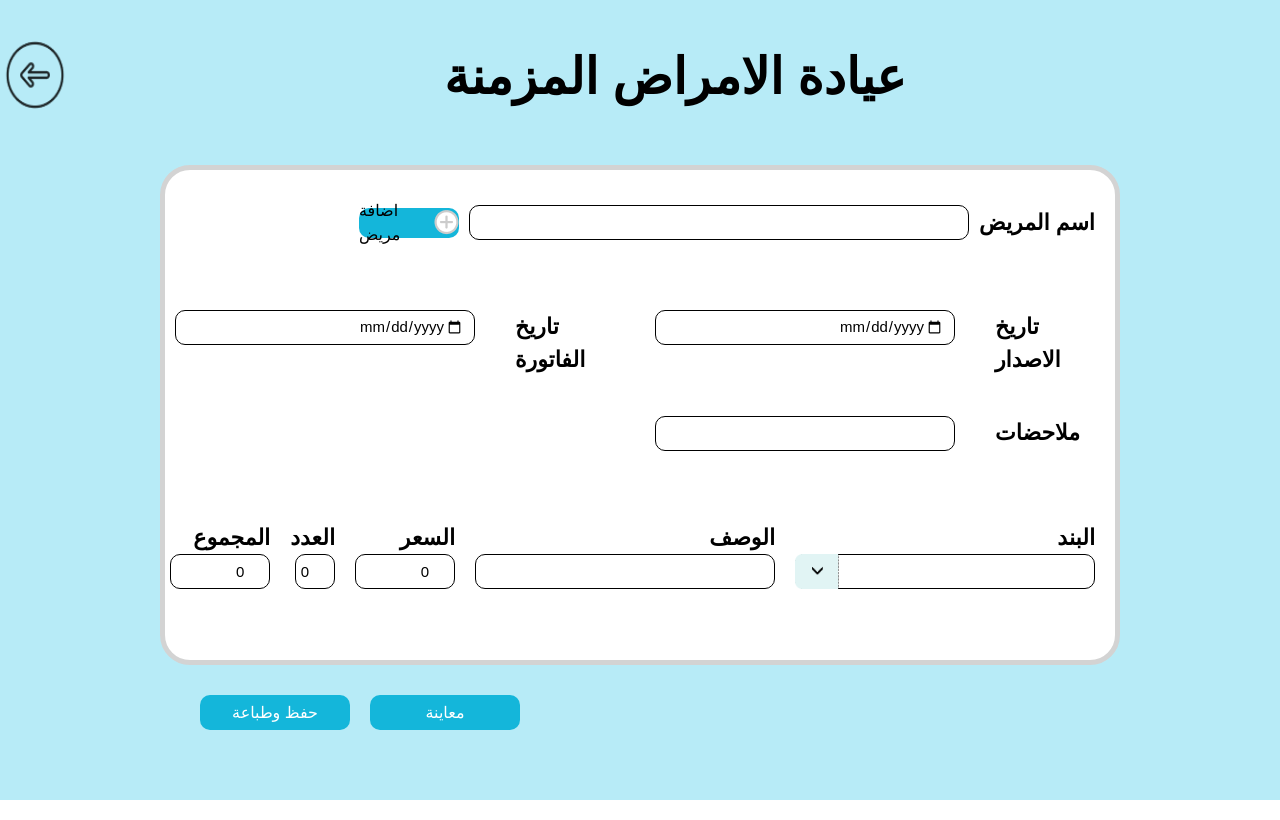
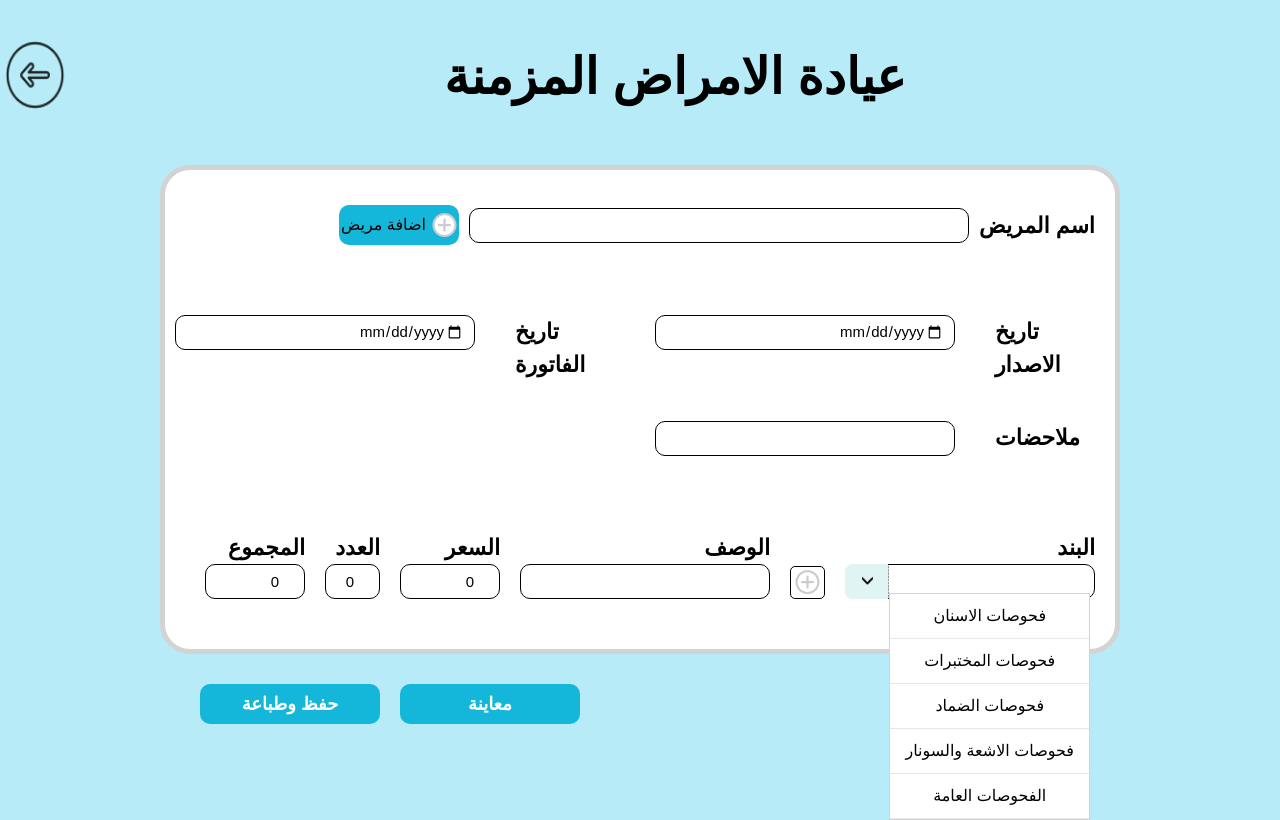
Before and after one commit to engbaqer/ClinicalManagementSystem, a React (Create React App) app: page / in a window 1280 px wide. Built offline with nearby package versions, Linux system fonts and the light colour scheme; a web font is replaced by a local one.

Commit message:
first commit in my branch

```diff
--- a/public/index.html
+++ b/public/index.html
@@ -29,7 +29,7 @@
     <link href="https://fonts.googleapis.com/css2?family=Madimi+One&display=swap" rel="stylesheet">
     <title></title>
   </head>
-  <body>
+  <body >
     <noscript>You need to enable JavaScript to run this app.</noscript>
     <div id="root"></div>
     <!--
--- a/src/App.js
+++ b/src/App.js
@@ -1,6 +1,6 @@
 
 import './App.css';
-import Homepage from '../src/pages/Homepage/home'
+// import Homepage from '../src/pages/Homepage/home'
 import InvoicePage from '../src/pages/InvoicePage/InvoicePage'
 function App() {
   return (
--- a/src/pages/Homepage/nav/nav.css
+++ b/src/pages/Homepage/nav/nav.css
@@ -1,4 +1,4 @@
-.haid{
+.hide{
     display: none;
 }
 .nav{
@@ -81,11 +81,14 @@ display: flex;
     display: flex;
     gap: 30px;
 }
-
+.nav .list ul .header{
+    padding-top: 0;
+}
 .nav .list ul  h1{
     font-weight: bold;
  margin-top: 20px;
  font-size: 25px;
+
 }
 .nav .list ul li img{
     width: 30px;
--- a/src/pages/Homepage/nav/nav.jsx
+++ b/src/pages/Homepage/nav/nav.jsx
@@ -14,10 +14,10 @@ import Invoice from '../../../images/invoice.png'
 import list from '../../../images/list.png'
 import Health from '../../../images/Health.png'
 function nav(params) {
-const [Showlis,SetshowList]=useState("haid");
+const [Showlis,SetshowList]=useState("hide");
 function changing(x) {
     if (x==="show"){
-SetshowList("haid")
+SetshowList("hide")
     }
     else{
         SetshowList("show")
--- a/src/pages/InvoicePage/InvoicePage.css
+++ b/src/pages/InvoicePage/InvoicePage.css
@@ -1,10 +1,8 @@
 
-.invoice{
 
-    background-color: #B7EBF7;
-
-}
-
+body{
+    background: #B7EBF7;
+  }
 .header {
     font-size: 50px;
     display: flex;
@@ -24,11 +22,12 @@
 
 .invoice .info{
 width: 75%;
-height: 500px;
+/* height: 500px; */
 background-color:#FFFFFF ;
 margin-top: 50px;
 border-radius: 30px;
 border: solid 5px #D3D3D3 ;
+padding-bottom: 50px;
 }
 .invoice .info form .name{
     display: flex;
@@ -54,13 +53,15 @@ font-weight:600;
 }
 .add_patient{
     display: flex;
-    width: 100px;
-    height: 30px;
+    width: 120px;
+    height: 40px;
     justify-content: center;
     background-color: #14B6DA;
     align-items: center;
     border-radius: 10px;
     cursor: pointer;
+    gap: 6px;
+    font-weight: bold;
 }
 
 .invoice .info form .histore_notes{
@@ -96,6 +97,7 @@ width: 100px;
     flex-direction: row-reverse;
 
 }
+
 .invoice .info form .lastSection .part{
     display: flex;
     flex-direction: column-reverse;
@@ -103,7 +105,7 @@ width: 100px;
 }
 .invoice .info form .lastSection input{
     border: solid 1px black;
-    width: 300px;
+    width: 250px;
     height: 35px;
     text-align: end;
     padding-right: 10px;
@@ -131,6 +133,7 @@ font-weight:600;
     right:5px;
     top: 67px;
     border: #D3D3D3 solid 1px;
+    z-index: 2;
 }
 .invoice .info form .lastSection .item ul li{
    text-align: center;
@@ -142,7 +145,17 @@ font-weight:600;
     transition: 90ms;
     cursor: pointer;
 }
-
+.add_other_line{
+    display: flex;
+    align-items: center;
+    justify-content: center;
+    width: 35px;
+    height: 33px;
+    margin-top: 40px;
+    border: solid black 1px;
+    border-radius: 5px;
+    cursor: pointer;
+}
 .invoice .info form .lastSection .price{
     display: flex;
     flex-direction: column-reverse;
@@ -165,20 +178,27 @@ font-weight:600;
 }
 
 .invoice .buttons input{
-    width: 150px;
-    height: 35px;
+    width: 180px;
+    height: 40px;
     background-color: #14B6DA;
     border-radius: 10px;
     cursor: pointer;
     color: #FFFFFF;
+    margin-bottom: 30px;
+    font-size: large;
+    font-weight: bold;
 }
-@media screen and (min-height: 680px) {
+/* @media screen and (min-height: 680px) {
     .invoice {
      height: 100vh;
     }
-  }
-  @media screen and (max-height: 680px) {
+  } */
+  /* @media screen and (max-height: 680px) {
     .invoice {
     padding-bottom: 40px;
     }
+  } */
+  .invoice .buttons input:hover{
+    background-color: white;
+    color: #14B6DA;
   }
--- a/src/pages/InvoicePage/InvoicePage.jsx
+++ b/src/pages/InvoicePage/InvoicePage.jsx
@@ -1,36 +1,22 @@
 import React, { useState } from "react";
 import './InvoicePage.css'
 import arrow from '../../images/arrow-right 2.png'
-import arrow2 from '../../images/Group 17.png'
+
 import plus from '../../images/image 46.png'
+import Lastsection from './lastsection'
 
 function Invoice() {
 
-    const [show , setShow]=useState("haid")
-    const [value , setvalue]=useState("")
-    const [number1, setNumber1] = useState(0);
-  const [number2, setNumber2] = useState(0);
-  const handleNumber1Change = (e) => {
-    setNumber1(parseFloat(e.target.value) || 0);
-  };
-
-  const handleNumber2Change = (e) => {
-    setNumber2(parseFloat(e.target.value) || 0);
-
-  };
-
-  const sum = number1 * number2;
-    function change(x) {
-        if (x==="show"){
-            setShow("haid")
-        }
-        else{
-            setShow("show")
-        }
-    }
-
+    const [values, setValues] = useState({name:"" , IssueDate:""  ,InvoiceDate:"" ,Notes:""  });
+    const handleValueChange = (field, newValue) => {
+        setValues((prevValues) => ({
+          ...prevValues,
+          [field]: newValue,
+        }));
+      };
+// console.log(values)
     return (
-        <div className="invoice h-full ">
+        <div className="invoice h-lvh ">
             <div className="md:container md:mx-auto  ">
                 <div className="header">
                     <img src={arrow} alt="" />
@@ -47,54 +33,21 @@ function Invoice() {
                         <img src={plus} alt="" />
                        </div >
 
-                            <input type="text" id="name" />
+                            <input type="text" id="name" value={values.name}  onChange={(e) => handleValueChange('name', e.target.value)}  />
                             <label htmlFor="name">اسم المريض</label>
 
                         </div>
 
                         <div className="histore_notes flex flex-wrap">
-                            <input type="date" id="name" />
+                            <input type="date" id="name" value={values.IssueDate}  onChange={(e) => handleValueChange('IssueDate', e.target.value)} />
                             <label htmlFor="name">تاريخ الفاتورة</label>
-                            <input type="date" id="name" />
-                            <label htmlFor="name">تاريخ الاصدار</label>
-                            <input type="text" id="name" />
+                            <input type="date" id="name" value={values.InvoiceDate}  onChange={(e) => handleValueChange('InvoiceDate', e.target.value)}  />
+                            <label htmlFor="name" >تاريخ الاصدار</label>
+                            <input type="text" id="name" value={values.Notes}  onChange={(e) => handleValueChange('Notes', e.target.value)} />
                             <label htmlFor="name">ملاحضات</label>
                         </div>
-                        <div className="lastSection">
-                            <div className="part item">
-                            <input value={value} type="text" id="name" />
-                            <label htmlFor="name">البند</label>
-                            <img onClick={()=>{change(show)}} src={arrow2} alt="" />
-                            <ul className={`${show}`}>
-                                <li onClick={()=>{setvalue("فحوصات الاسنان")}}>فحوصات الاسنان</li>
-                                <hr />
-                                <li onClick={()=>{setvalue("فحوصات المختبرت")}}>فحوصات المختبرات</li>
-                                <hr />
-                                <li onClick={()=>{setvalue("فحوصات الضماد")}}>فحوصات الضماد</li>
-                                <hr />
-                                <li onClick={()=>{setvalue(" فحوصات الاشعة والسونار")}}>فحوصات الاشعة والسونار</li>
-                                <hr />
-                                <li onClick={()=>{setvalue("الفحوصات العامة")}}>الفحوصات العامة</li>
-                                <hr />
-                            </ul>
-                            </div>
-                            <div className="part">
-                            <input type="text" id="name" />
-                            <label htmlFor="name">الوصف</label>
-                            </div>
-                            <div className=" price">
-                            <input type="number" id="name"   value={number1}   onChange={handleNumber1Change} />
-                            <label htmlFor="name">السعر</label>
-                            </div>
-                            <div className="price" >
-                            <input type="number"   value={number2}   onChange={handleNumber2Change} id="name" style={{ width: '40px' }} />
-                            <label htmlFor="name">العدد</label>
-                            </div>
-                            <div className=" price"  >
-                            <input  type="number" id="name" value={sum}  />
-                            <label htmlFor="name" >المجموع</label>
-                            </div>
-                        </div>
+                    <Lastsection  className="lastSection  " info={values} />
+
                     </form>
                 </div>
                 <div className="buttons">
--- /dev/null
+++ b/src/pages/InvoicePage/lastsection.jsx
@@ -0,0 +1,112 @@
+import React, { useState } from 'react';
+import plus from '../../images/image 46.png'
+import arrow2 from '../../images/Group 17.png'
+
+function DynamicForm({info}) {
+  const [add, setAdd] = useState(1); // Initial number of sections
+  const [values, setValues] = useState([{ value: '', number1: 0, number2: 0, sum: 0, show: 'hide' }]);
+  const result ={...info,...values}
+//   const [show, setShow] = useState('haid');
+
+  const handleValueChange = (index, newValue) => {
+    const newValues = [...values];
+    newValues[index].value = newValue;
+    setValues(newValues);
+  };
+
+  const change = (index) => {
+    const newValues = [...values];
+    newValues[index].show = newValues[index].show === 'show' ? 'hide' : 'show';
+    setValues(newValues);
+  };
+
+  const handleNumber1Change = (index, newValue) => {
+    const newValues = [...values];
+    newValues[index].number1 = parseFloat(newValue) || 0;
+    setValues(newValues);
+    summation(index)
+  };
+
+  const handleNumber2Change = (index, newValue) => {
+    const newValues = [...values];
+    newValues[index].number2 = parseFloat(newValue) || 0;
+    setValues(newValues);
+    summation(index)
+  };
+
+  const addSection = () => {
+    setAdd(add + 1);
+    setValues([...values, { value: '', number1: 0, number2: 0 }]);
+  };
+
+  function summation(index)  {
+    const newValues = [...values];
+    newValues[index].sum = values[index].number1 * values[index].number2;
+    setValues(newValues);
+
+
+  };
+                           console.log(result)
+  return (
+    <>
+      {values.map((item, index) => (
+        <div className="lastSection" key={index}>
+          <div className="part item">
+            <input
+              value={item.value}
+              type="text"
+              id={`name-${index}`}
+              onChange={(e) => handleValueChange(index, e.target.value)}
+            />
+            <label htmlFor={`name-${index}`}>البند</label>
+            <img onClick={() => change(index)} src={arrow2} alt="" />
+            <ul className={`${item.show}`}>
+              <li onClick={() => handleValueChange(index, 'فحوصات الاسنان')}>فحوصات الاسنان</li>
+              <hr />
+              <li onClick={() => handleValueChange(index, 'فحوصات المختبرت')}>فحوصات المختبرات</li>
+              <hr />
+              <li onClick={() => handleValueChange(index, 'فحوصات الضماد')}>فحوصات الضماد</li>
+              <hr />
+              <li onClick={() => handleValueChange(index, 'فحوصات الاشعة والسونار')}>فحوصات الاشعة والسونار</li>
+              <hr />
+              <li onClick={() => handleValueChange(index, 'الفحوصات العامة')}>الفحوصات العامة</li>
+              <hr />
+            </ul>
+          </div>
+          <div className="add_other_line">
+            <img src={plus} alt="" onClick={addSection} />
+          </div>
+          <div className="part">
+            <input type="text" id={`description-${index}`} />
+            <label htmlFor={`description-${index}`}>الوصف</label>
+          </div>
+          <div className="price">
+            <input
+              type="number"
+              id={`price-${index}`}
+              value={item.number1}
+              onChange={(e) => handleNumber1Change(index, e.target.value)}
+            />
+            <label htmlFor={`price-${index}`}>السعر</label>
+          </div>
+          <div className="price">
+            <input
+              type="number"
+              id={`quantity-${index}`}
+              value={item.number2}
+              onChange={(e) => handleNumber2Change(index, e.target.value)}
+              style={{ width: '55px' }}
+            />
+            <label htmlFor={`quantity-${index}`}>العدد</label>
+          </div>
+          <div className="price">
+            <input type="number" id={`sum-${index}`} value={item.sum}  readOnly />
+            <label htmlFor={`sum-${index}`}>المجموع</label>
+          </div>
+        </div>
+      ))}
+    </>
+  );
+}
+
+export default DynamicForm;
```
Also changed, not shown: src/App.css (line endings or trailing spaces), src/index.css (line endings or trailing spaces).
